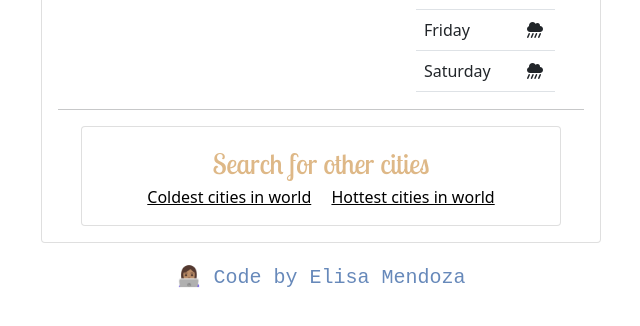
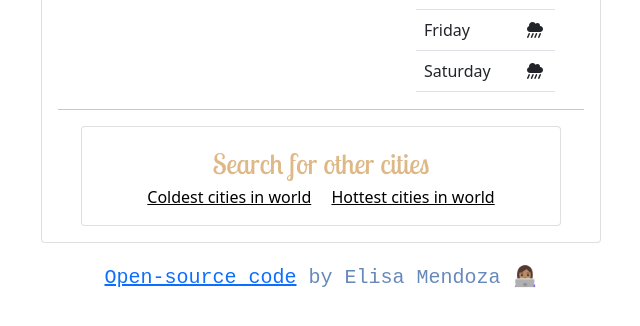
Before and after one commit to elisammz/Weather-app, a website built with Parcel: page index.html in a window 1280 px wide. Shown: the part 436-762 px from the top of the page, without its empty margins (319-959 px from the left). Built offline with nearby package versions, Linux system fonts and the light colour scheme.

Commit message:
Included a link to my GitHub repository at the bottom of my projectpage.

```diff
--- a/index.html
+++ b/index.html
@@ -106,5 +106,8 @@
 
     <script src="src/index.js"></script>
   </body>
-  <p class="footer">👩🏽‍💻 Code by Elisa Mendoza</p>
+  <p class="footer">
+    <a href="https://github.com/elisammz/sheCodesPlus-EM">Open-source code</a>
+    by Elisa Mendoza 👩🏽‍💻
+  </p>
 </html>
```
Also changed, not shown: 1 other file.
